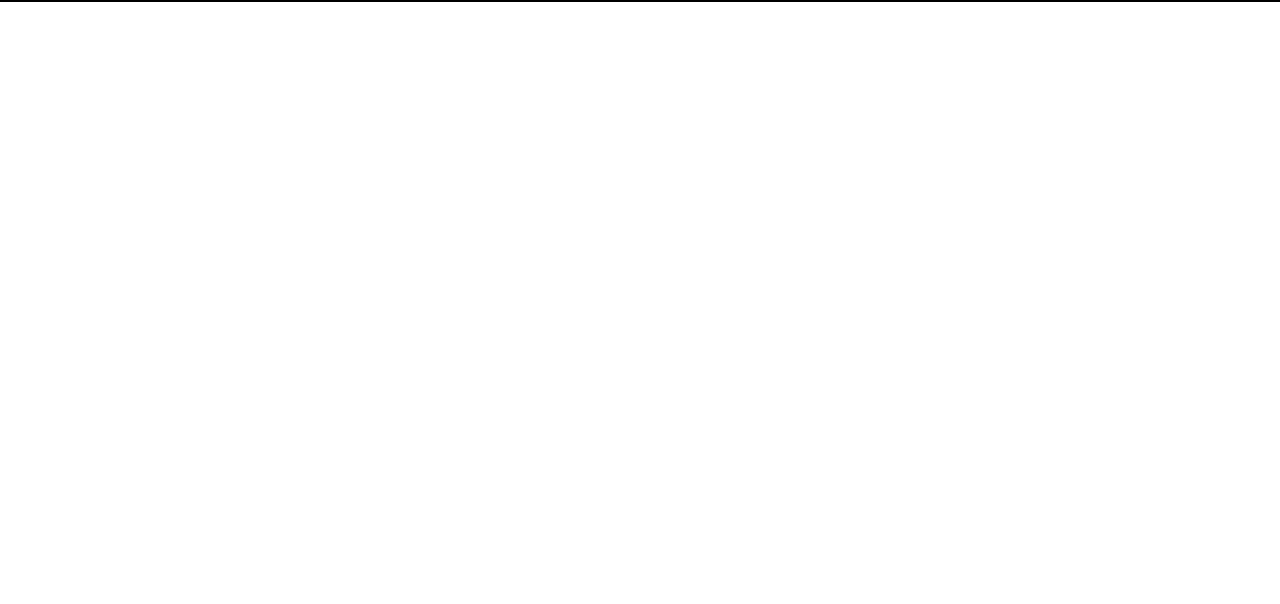
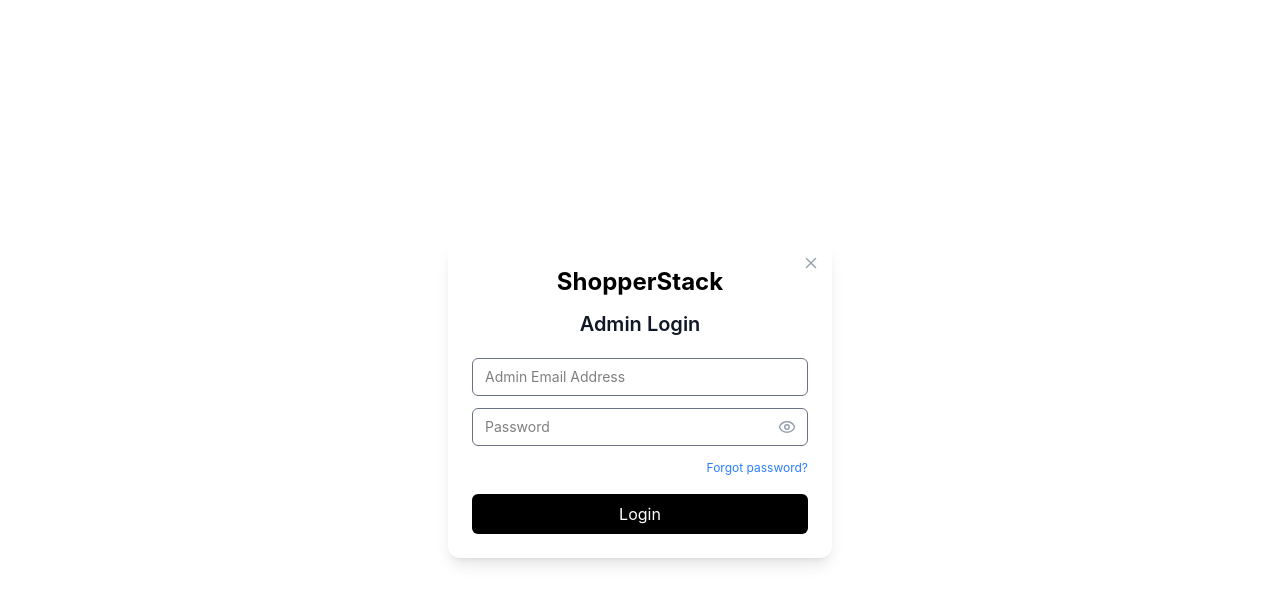
Before and after one commit to GeethaMurthy-Software-Solutions/Shoppers-Stack-Retailer, a React (Vite) app in the folder ShoppersStackRetailer/: page /login in a window 1280 px wide. Shown: the top 604 px of the page. Built offline with nearby package versions, Linux system fonts and the light colour scheme.

Commit message:
lucide react

```diff
--- a/ShoppersStackRetailer/src/components/login.jsx
+++ b/ShoppersStackRetailer/src/components/login.jsx
@@ -1,11 +1,124 @@
 import React from 'react'
+import { useState } from "react";
+import { X, Eye, EyeOff } from "lucide-react";
+import { useNavigate } from 'react-router-dom';
+const Login = () => {
+  let navigate = useNavigate();
+  const [showPassword, setShowPassword] = useState(false);
+  const [form, setForm] = useState({
+    email: "",
+    password: ""
+  });
 
-const Login = () => {
+  const [errors, setErrors] = useState({});
+
+  const validate = () => {
+    let newErrors = {};
+
+    // Email validation
+    if (!form.email) {
+      newErrors.email = "Email is required";
+    } else if (!/\S+@\S+\.\S+/.test(form.email)) {
+      newErrors.email = "Enter valid email";
+    }
+
+    // Password validation
+    if (!form.password) {
+      newErrors.password = "Password is required";
+    } else if (form.password.length < 6) {
+      newErrors.password = "Password must be 6 characters";
+    }
+
+    setErrors(newErrors);
+    return Object.keys(newErrors).length === 0;
+  };
+
+  const handleSubmit = (e) => {
+    e.preventDefault();
+
+    if (validate()) {
+      alert("Login Successful");
+    }
+  };
+
+  const handleChange = (e) => {
+    setForm({ ...form, [e.target.name]: e.target.value });
+  };
+
   return (
-    <div className='border'>
 
+    <div className="fixed inset-0 flex items-center justify-center p-4">
+
+      <div className="relative w-full max-w-sm bg-white rounded-xl shadow-lg p-6">
+
+        {/* Close Button */}
+        <button className="absolute right-3 top-3 text-gray-400 hover:text-black">
+          <X size={18} />
+        </button>
+
+        {/* Title */}
+        <h2 className="text-2xl font-bold text-center pb-3">ShopperStack</h2>
+        <p className="text-center text-xl font-semibold text-gray-900 mb-5">Admin Login</p>
+
+       <form onSubmit={handleSubmit}>
+
+          {/* Email */}
+          <input
+            type="text"
+            name="email"
+            placeholder="Admin Email Address"
+            value={form.email}
+            onChange={handleChange}
+            className="w-full border border-gray-500 rounded-md px-3 py-2 text-sm"
+          />
+          {errors.email && (
+            <p className="text-red-500 text-xs mt-1">{errors.email}</p>
+          )}
+
+          {/* Password */}
+          <div className="relative mt-3">
+            <input
+              type={showPassword ? "text" : "password"}
+              name="password"
+              placeholder="Password"
+              value={form.password}
+              onChange={handleChange}
+              className="w-full border border-gray-500 rounded-md px-3 py-2 text-sm"
+            />
+
+            <button
+              type="button"
+              onClick={() => setShowPassword(!showPassword)}
+              className="absolute right-3 top-2.5 text-gray-400"
+            >
+              {showPassword ? <EyeOff size={18} /> : <Eye size={18} />}
+            </button>
+          </div>
+
+          {errors.password && (
+            <p className="text-red-500 text-xs mt-1">{errors.password}</p>
+          )}
+
+          {/* Forgot password */}
+          <div className="text-right mt-2">
+            <a className="text-xs text-blue-500 hover:underline">
+              Forgot password?
+            </a>
+          </div>
+
+          {/* Login button */}
+          <button
+            type="submit"
+            className="w-full bg-black text-white py-2 rounded-md mt-4 hover:bg-gray-800"
+            onClick={()=>{navigate("/landingpage")}}
+          >
+            Login
+          </button>
+
+        </form>
+      </div>
     </div>
-  )
+  );
 }
 
-export default Login
+export default Login;
```
